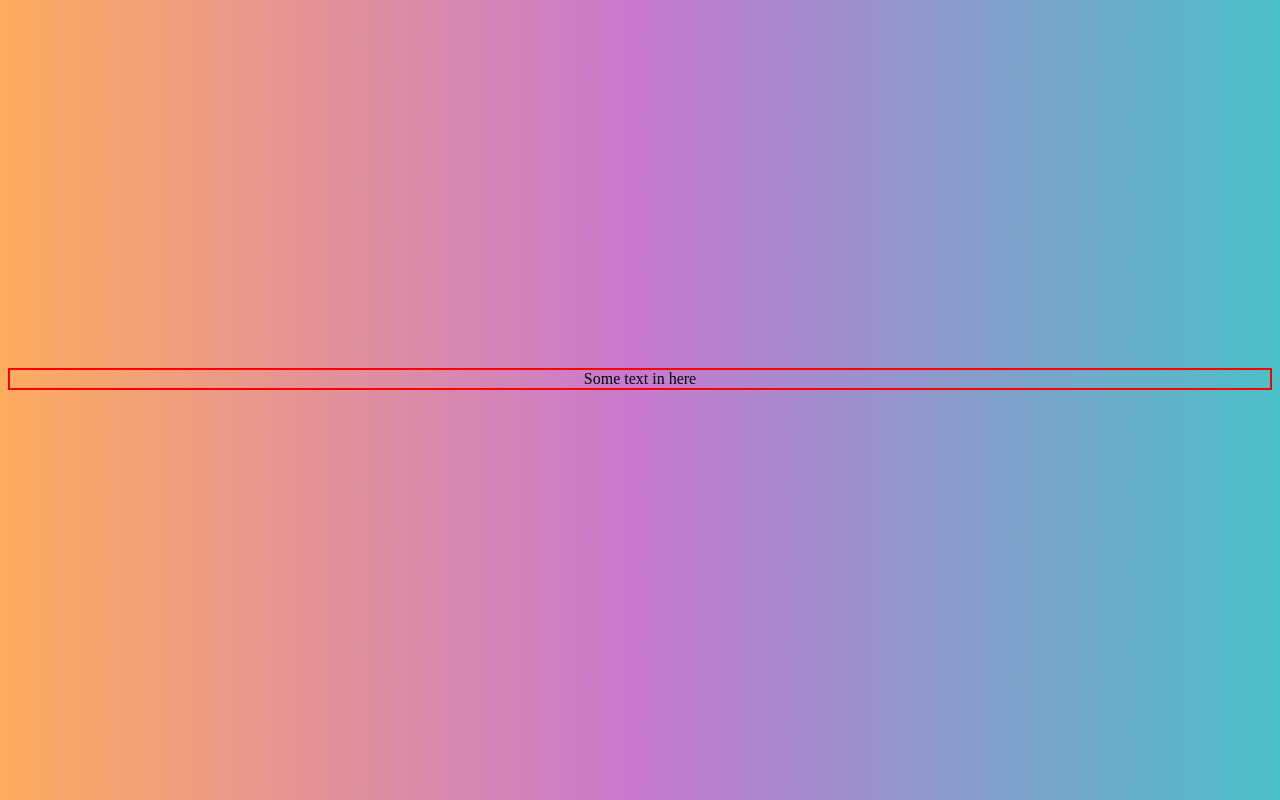
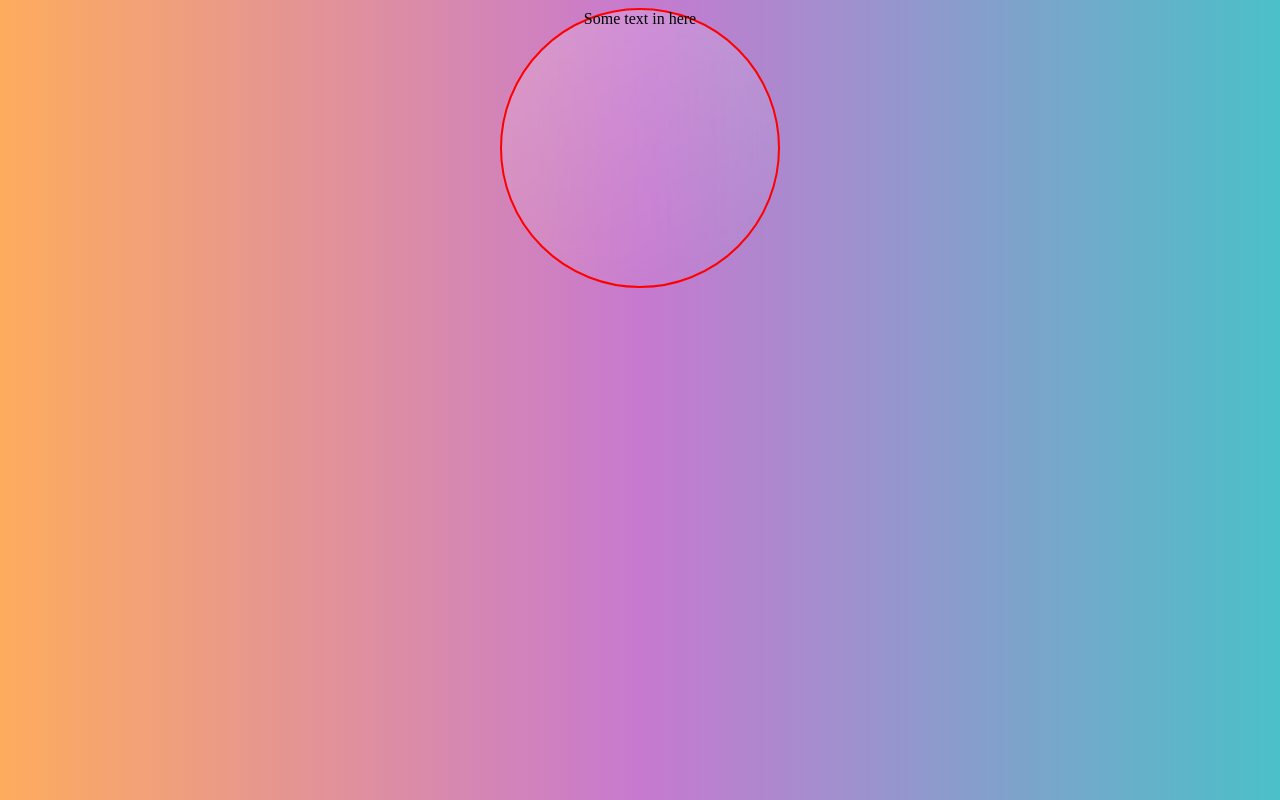
Before and after one commit to MFarabi619/pomodoro-clock, a React (Vite) app: page / in a window 1280 px wide. Built offline with nearby package versions, Linux system fonts and the light colour scheme.

Commit message:
Create glassmorphism effect for circle and remove translate

```diff
--- a/src/Components/Glassmorphic Circle/Glassmorphic Circle.scss
+++ b/src/Components/Glassmorphic Circle/Glassmorphic Circle.scss
@@ -12,5 +12,17 @@ img {
   display: flex;
   justify-content: center;
   border: 2px red solid;
-  translate: 0 45vh;
+  margin: auto auto;
+  width: 280px;
+  height: 280px;
+  background: linear-gradient(
+    152.97deg,
+    rgba(255, 255, 255, 0.2) 0%,
+    rgba(255, 255, 255, 0.194792) 2.6%,
+    rgba(255, 255, 255, 0) 100%
+  );
+  backdrop-filter: blur(21px);
+  /* Note: backdrop-filter has minimal browser support */
+
+  border-radius: 1000px;
 }
```
